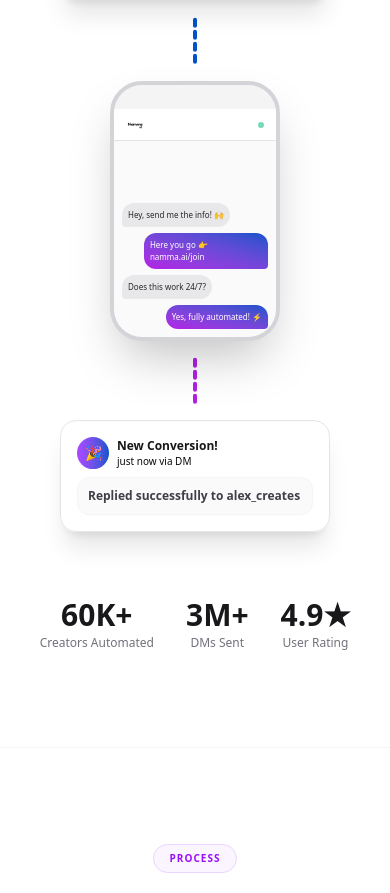
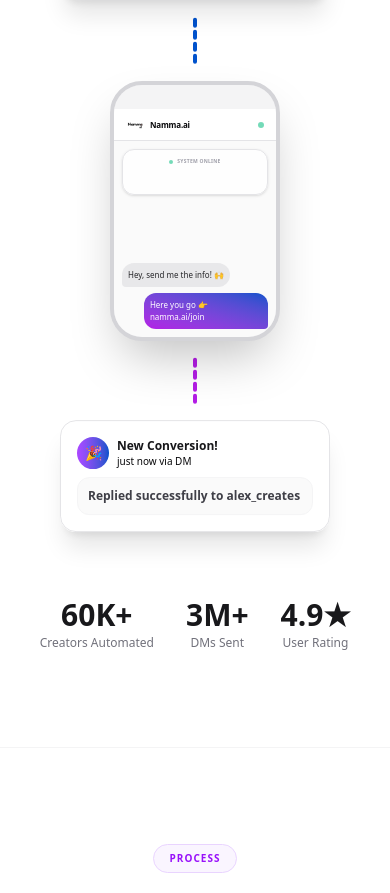
Before and after one commit to iamthanushgowdap/Namma.ai, a Next.js app: page / in a window 390 px wide. Shown: the part 1236-2129 px from the top of the page. Built offline with nearby package versions, Linux system fonts and the light colour scheme.

Commit message:
feat: target scroll-driven brand header to fly inside phone mockup welcome status card

```diff
--- a/components/landing-client.tsx
+++ b/components/landing-client.tsx
@@ -304,30 +304,38 @@
             {/* Branded Header inside Phone */}
             <div className="h-8 bg-white dark:bg-zinc-900 border-b border-zinc-200 dark:border-zinc-800/60 flex items-center gap-1.5 px-3 shrink-0">
               <img src="/Nammaai_logo.png" alt="Namma.ai" className="h-4.5 w-auto" />
-              {/* Dynamic target that is transparent until flying header approaches */}
+              <span className="font-bold text-[8px] text-zinc-850 dark:text-zinc-200 tracking-tight">Namma.ai</span>
+              <span className="w-1.5 h-1.5 rounded-full bg-emerald-500 ml-auto animate-pulse" />
+            </div>
+
+            <div className="flex-1 bg-zinc-50 dark:bg-zinc-955 p-2 flex flex-col justify-between gap-1.5 text-[8px] text-left">
+              {/* Active Agent Welcome Box */}
+              <div className="bg-white/80 dark:bg-zinc-900/80 border border-zinc-200 dark:border-white/[0.05] rounded-xl p-2 text-center shadow-sm">
+                <div className="flex items-center justify-center gap-1">
+                  <span className="w-1 h-1 rounded-full bg-emerald-500 animate-pulse" />
+                  <span className="text-[5px] font-bold text-zinc-400 uppercase tracking-wider">System Online</span>
+                </div>
+                <div className="h-4 flex items-center justify-center mt-1">
                   <span
                     id="hero-title-target"
-                className="font-bold text-[8px] text-zinc-850 dark:text-zinc-200 tracking-tight transition-opacity duration-150"
+                    className="font-dirty text-[10px] font-black tracking-wider bg-gradient-to-r from-[#B41DE6] via-[#D331AC] to-[#F94475] bg-clip-text text-transparent transition-opacity duration-150"
                     style={{
                       opacity: scrollProgress > 0.95 ? 1 : 0
                     }}
                   >
                     Namma.ai
                   </span>
-              <span className="w-1.5 h-1.5 rounded-full bg-emerald-500 ml-auto animate-pulse" />
                 </div>
-            <div className="flex-1 bg-zinc-50 dark:bg-zinc-955 p-2 flex flex-col justify-end gap-1.5 text-[8px] text-left">
+              </div>
+
+              {/* Chat bubbles */}
+              <div className="flex flex-col gap-1.5 mt-auto">
                 <div className="bg-zinc-200/80 text-zinc-800 dark:bg-zinc-900/90 dark:text-zinc-300 rounded-xl rounded-bl-sm p-1.5 max-w-[85%] self-start">
                   Hey, send me the info! 🙌
                 </div>
                 <div className="bg-gradient-to-tr from-[#B41DE6] to-[#0052cc] text-white rounded-xl rounded-br-sm p-1.5 max-w-[85%] self-end">
                   Here you go 👉 namma.ai/join
                 </div>
-              <div className="bg-zinc-200/80 text-zinc-800 dark:bg-zinc-900/90 dark:text-zinc-300 rounded-xl rounded-bl-sm p-1.5 max-w-[85%] self-start">
-                Does this work 24/7?
-              </div>
-              <div className="bg-gradient-to-tr from-[#B41DE6] to-[#0052cc] text-white rounded-xl rounded-br-sm p-1.5 max-w-[85%] self-end">
-                Yes, fully automated! ⚡
               </div>
             </div>
           </div>
```
Lines whose indentation alone changed are shown as unchanged.
